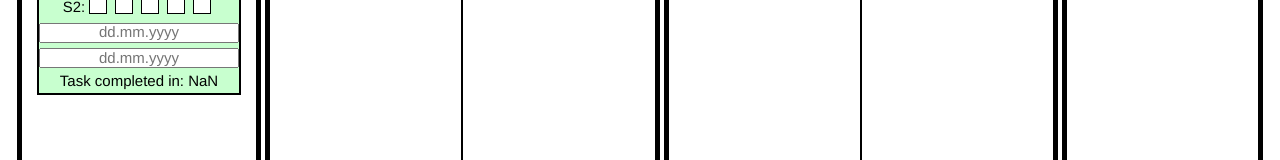
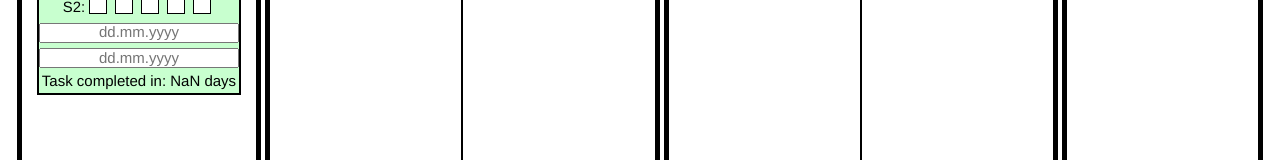
Before and after one commit to zakrzewskib/KanbanWorkflowSimulation, a Vue app: page / in a window 1280 px wide. Both pictures are taken after a click on the button "Add new task". Shown: the part 537-697 px from the top of the page. Built offline with nearby package versions, Linux system fonts and the light colour scheme.

Commit message:
Tasks that are blocked cannot be drag

```diff
--- a/src/App.vue
+++ b/src/App.vue
@@ -125,7 +125,7 @@
             :member="currentMemeber"
             :blocked="task.blocked"
             :nr="task.nr"
-            draggable="true"
+            :draggable="!task.blocked"
             @delete-task="deleteTask"
             @unblocked-task="unblockTask"
           >
--- a/src/components/Task.vue
+++ b/src/components/Task.vue
@@ -132,7 +132,7 @@
     <div>
       <input class="date" placeholder="dd.mm.yyyy" v-model="startDate" />
       <input class="date" placeholder="dd.mm.yyyy" v-model="endDate" />
-      <p class="taskCompleted">Task completed in: {{ taskCompletedTime }}</p>
+      <p class="taskCompleted">Task completed in: {{ taskCompletedTime }} days</p>
     </div>
   </div>
 </template>
```
